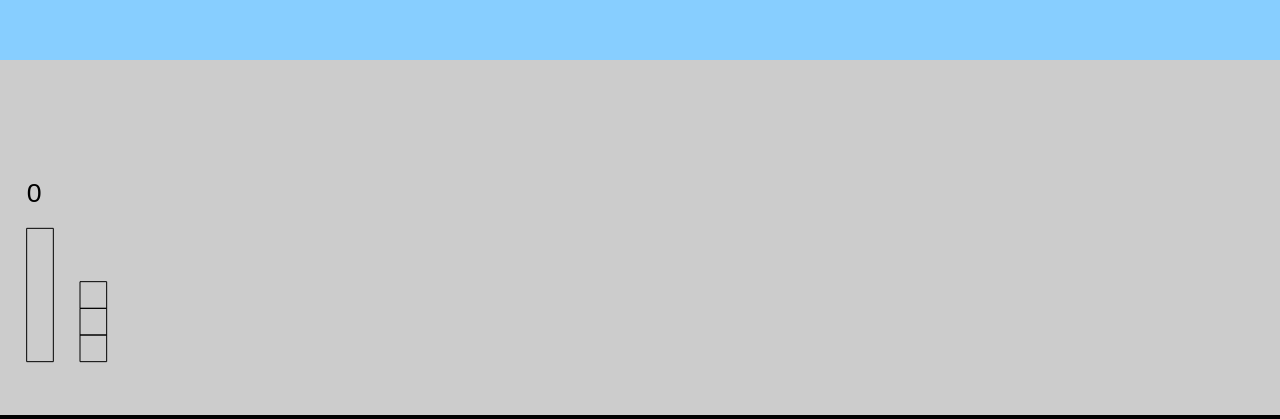
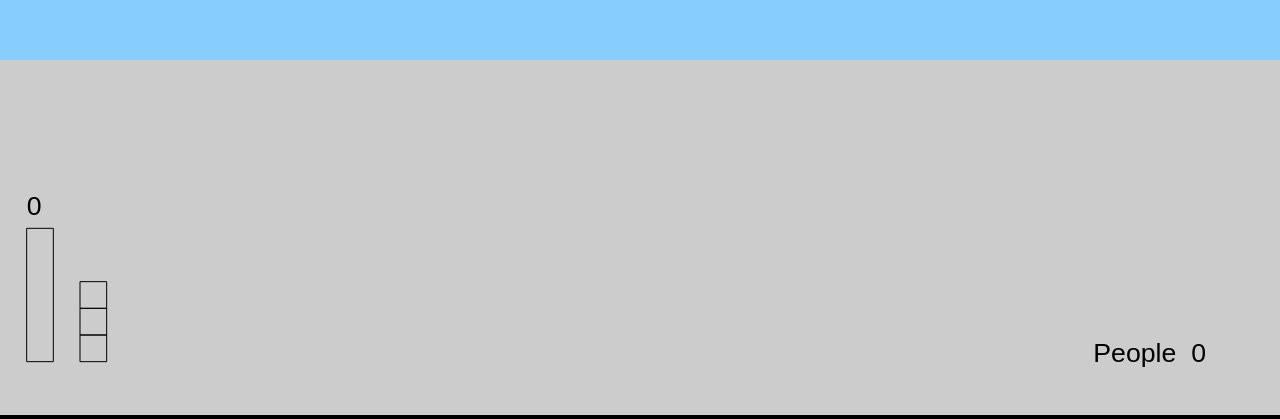
Before and after one commit to YuanHaoReginald/Fake-City-Bloxx, a plain HTML site: page build.html in a window 1280 px wide. Shown: the part 385-804 px from the top of the page. Drawn offline with Linux system fonts and the light colour scheme; animation ran at ten frames a second.

Commit message:
Paint people

```diff
--- a/build.html
+++ b/build.html
@@ -10,6 +10,7 @@
         <canvas id="LifeCanvas" class="GameCanvas" width="2434" height="1260"></canvas>
         <canvas id="ComboCanvas" class="GameCanvas" width="2434" height="1260"></canvas>
         <canvas id="HeightCanvas" class="GameCanvas" width="2434" height="1260"></canvas>
+        <canvas id="PeopleCanvas" class="GameCanvas" width="2434" height="1260"></canvas>
     </div>
 <script>
 //    document.getElementById("canvas-frame").style.visibility = "hidden";
--- a/resource/CSS/build.css
+++ b/resource/CSS/build.css
@@ -21,14 +21,6 @@ div#canvas-frame {
     position: absolute;
 }
 
-#LifeCanvas {
+#LifeCanvas, #ComboCanvas, #HeightCanvas, #PeopleCanvas{
     z-index: 5;
 }
-
-#ComboCanvas{
-    z-index: 5;
-}
-
-#HeightCanvas{
-    z-index: 5;
-}
--- a/resource/JS/build.js
+++ b/resource/JS/build.js
@@ -16,6 +16,8 @@
     let combo_ctx = combo_c.getContext('2d');
     let height_c = window.document.getElementById("HeightCanvas");
     let height_ctx = height_c.getContext('2d');
+    let people_c = window.document.getElementById("PeopleCanvas");
+    let people_ctx = people_c.getContext('2d');
 
     const CubeColor = ["#EEAD0E", "#00BFFF", "#FF3030", "#00EE00", "#EEEE00"];
 
@@ -294,6 +296,7 @@
             for(let i = index; i < this.Building.length; ++i){
                 scene.remove(this.Building[i]);
                 TotalPeople -= this.score[i];
+                PeopleManager.Paint();
             }
             this.Building.splice(index, this.Building.length - index);
             this.score.splice(index, this.Building.length - index);
@@ -306,6 +309,7 @@
                 const GoldenPeople = [68, 132, 196, 260];
                 TotalPeople += Math.floor((isGolden ? GoldenPeople[mode - 1] : RoofPeople[mode - 1]) *
                     (1 - distance / 5));
+                PeopleManager.Paint();
             } else {
                 let type = 4 - Math.abs(distance);
                 if(type === 2 || type === 1)
@@ -318,6 +322,7 @@
                 console.log(score, type, Math.floor(TotalHeight / 10));
                 this.score.push(score);
                 TotalPeople += score;
+                PeopleManager.Paint();
             }
         },
         Reset : function () {
@@ -429,6 +434,7 @@
         EndCombo : function () {
             clearInterval(this.comboInterval);
             TotalPeople += this.comboScore;
+            PeopleManager.Paint();
             MaxCombo = Math.max(MaxCombo, this.comboNumber);
             this.Paint(true);
             this.Reset();
@@ -461,7 +467,18 @@
             height_ctx.fillStyle = "#000000";
             height_ctx.font = String(RectLength) + "px Arial";
             height_ctx.fillText(TotalHeight.toString(), RectLength,
-                height_c.height - 8 * RectLength)
+                height_c.height - 7.5 * RectLength)
+        }
+    };
+
+    let PeopleManager = {
+        Paint : function () {
+            people_ctx.clearRect(0, 0, people_c.width, people_c.height);
+            let RectLength = height_c.height / 30;
+            people_ctx.fillStyle = "#000000";
+            people_ctx.font = String(RectLength) + "px Arial";
+            people_ctx.fillText("People  " + TotalPeople.toString(), people_c.width - 7 * RectLength,
+                people_c.height - 2 * RectLength)
         }
     };
 
@@ -475,6 +492,8 @@
         combo_c.height = height;
         height_c.width = width;
         height_c.height = height;
+        people_c.width = width;
+        people_c.height = height;
     }
 
     function PaintRect(ctx, x, y, width, height, fill) {
@@ -542,12 +561,14 @@
         LifeManager.Paint();
         ComboManager.Paint();
         HeightManager.Paint();
+        PeopleManager.Paint();
         render();
     }
     EnvironmentManager.threeStart();
     ResizeScreen();
     LifeManager.Paint();
     HeightManager.Paint();
+    PeopleManager.Paint();
 
     function generateTexture(color) {
         let canvas = document.createElement( 'canvas' );
```
